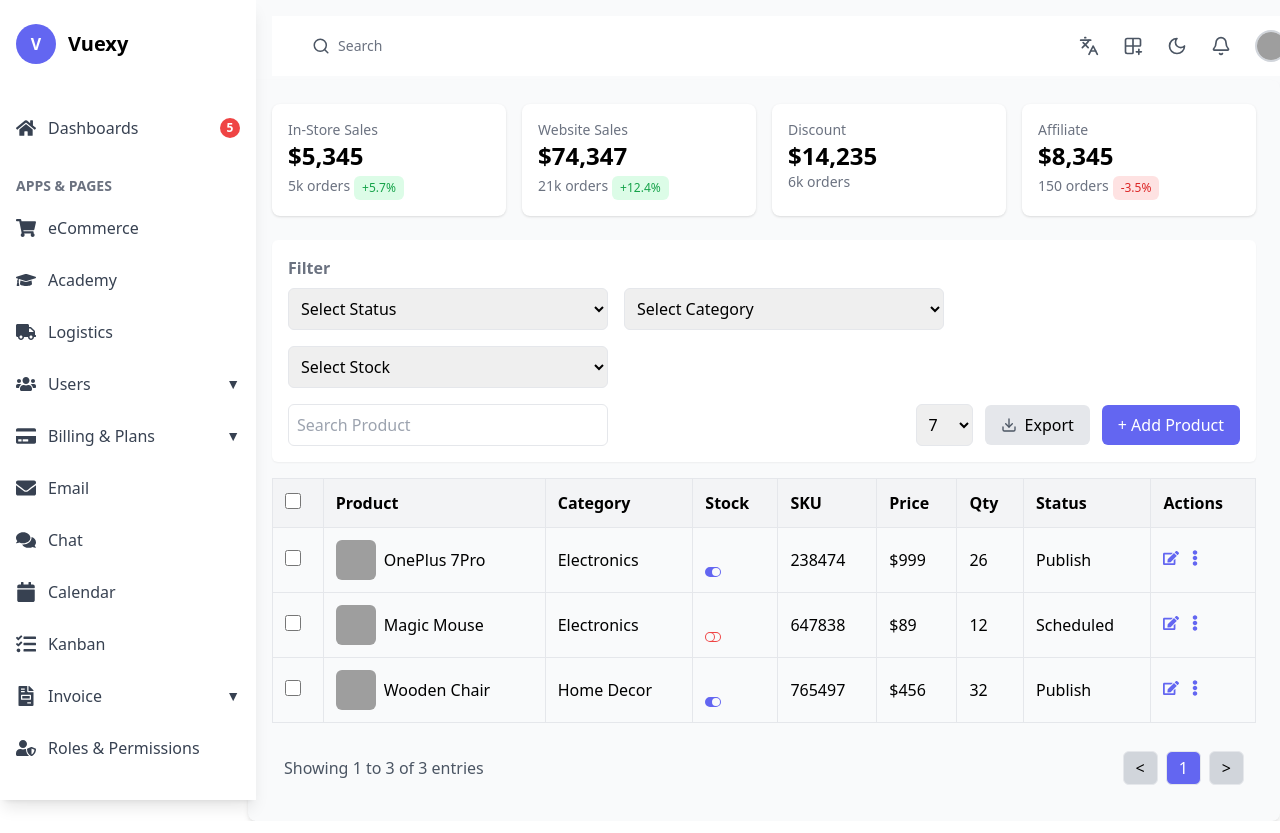
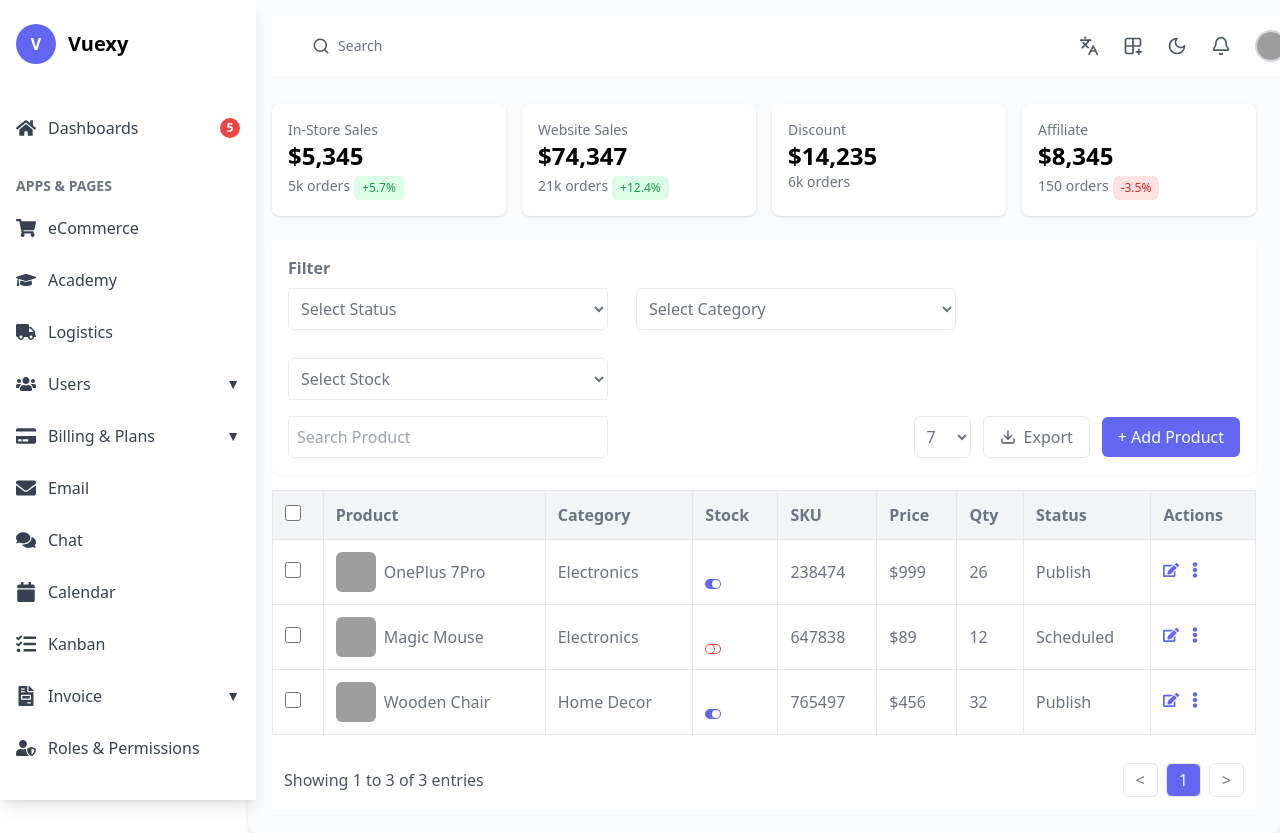
Before and after one commit to xnafi/dashboard, a React (Vite) app: page /ECommerceProductList in a window 1280 px wide. Built offline with nearby package versions, Linux system fonts and the light colour scheme; grey boxes are pictures that could not be loaded.

Commit message:
Global css

```diff
--- a/src/index.css
+++ b/src/index.css
@@ -1,3 +1,46 @@
 @tailwind base;
 @tailwind components;
 @tailwind utilities;
+
+@layer utilities {
+    .headings {
+      @apply text-3xl md:text-3xl lg:text-4xl xl:text-5xl 2xl:text-6xl font-extrabold uppercase;
+    }
+    .sub-heading {
+      @apply text-lg font-semibold text-gray-700 dark:text-gray-500;
+    }
+    .primary-text {
+      @apply text-sm md:text-base font-bold text-[#D3D3D3];
+    }
+    .primary_color {
+      @apply text-[#FFFFFF];
+    }
+    .para_text {
+      @apply text-sm lg:text-base
+    }
+    .secondary_color {
+      @apply text-[#DD4242];
+    }
+    .sub_color {
+      @apply text-[#6C6C6C];
+    }
+    .heading3{
+      @apply text-sm text-[#6C6C6C]
+    }
+    .container {
+      @apply px-4 mx-auto;
+    }
+    .div-dark {
+        @apply bg-white dark:bg-gray-800 ;
+    }
+    .div-text {
+        @apply text-gray-500 dark:text-gray-500 ;
+    }
+    .btn-text {
+        @apply text-gray-500 dark:text-gray-500 ;
+    }
+  }
+
+  .text_head {
+    line-height: 5rem;
+  }
--- a/src/pages/eCommerce/ECommerceProductList.tsx
+++ b/src/pages/eCommerce/ECommerceProductList.tsx
@@ -109,13 +109,14 @@ const ECommerceProductList = () => {
       </div>
 
       {/* Filter Section */}
-      <div className="mb-4 bg-white p-4 rounded-md shadow-sm">
+      <div className="div-dark">
+      <div className="mb-4 bg-white p-4 rounded-md shadow-sm div-dark div-text">
         <h3 className="text-gray-500 font-semibold mb-2">Filter</h3>
 
         {/* Status, Category, Stock - In One Line */}
-        <div className="flex gap-4 flex-wrap">
+        <div className="flex gap-7 flex-wrap">
           <select
-            className="border p-2 rounded-md w-80"
+            className="border p-2 rounded-md w-80 div-dark div-text dark:border-gray-700"
             value={selectedStatus}
             onChange={(e) => setSelectedStatus(e.target.value)}
           >
@@ -126,7 +127,7 @@ const ECommerceProductList = () => {
           </select>
 
           <select
-            className="border p-2 rounded-md w-80"
+            className="border p-2 rounded-md w-80 div-dark div-text dark:border-gray-700"
             value={selectedCategory}
             onChange={(e) => setSelectedCategory(e.target.value)}
           >
@@ -137,7 +138,7 @@ const ECommerceProductList = () => {
           </select>
 
           <select
-            className="border p-2 rounded-md w-80"
+            className="border p-2 rounded-md w-80  div-dark div-text dark:border-gray-700"
             value={selectedStock}
             onChange={(e) => setSelectedStock(e.target.value)}
           >
@@ -148,23 +149,23 @@ const ECommerceProductList = () => {
         </div>
 
         {/* Search Bar & Actions Row */}
-        <div className="mt-4 flex flex-wrap justify-between items-center">
+        <div className="mt-4 flex flex-wrap justify-between items-center ">
           <input
             type="text"
             placeholder="Search Product"
-            className="border p-2 rounded-md w-80"
+            className="border p-2 rounded-md w-80 div-dark div-text dark:border-gray-700"
             value={searchQuery}
             onChange={(e) => setSearchQuery(e.target.value)}
           />
 
           <div className="flex items-center gap-3">
-            <select className="border p-2 rounded-md">
+            <select className="border p-2 rounded-md div-dark div-text dark:border-gray-700">
               <option value="7">7</option>
               <option value="10">10</option>
               <option value="20">20</option>
             </select>
 
-            <button className="bg-gray-200 text-black px-4 py-2 rounded-md flex items-center gap-2">
+            <button className="bg-gray-200 text-black px-4 py-2 rounded-md flex items-center gap-2 div-dark div-text border dark:border-gray-700">
   <FiDownload className="text-gray-600" /> Export
 </button>
             <button className="bg-indigo-500 text-white px-4 py-2 rounded-md">
@@ -176,29 +177,29 @@ const ECommerceProductList = () => {
 
       {/* Product Table */}
       <div className="overflow-x-auto">
-        <table className="w-full border-collapse border border-gray-200">
-          <thead className="bg-gray-100">
+        <table className="w-full border-collapse border border-gray-200 div-dark div-text dark:border-gray-700">
+          <thead className="bg-gray-100 dark:bg-gray-800">
             <tr className="text-left">
-              <th className="p-3 border">
+              <th className="p-3 border dark:border-gray-700">
                 <input type="checkbox" className="w-4 h-4" />
               </th>
-              <th className="p-3 border">Product</th>
-              <th className="p-3 border">Category</th>
-              <th className="p-3 border">Stock</th>
-              <th className="p-3 border">SKU</th>
-              <th className="p-3 border">Price</th>
-              <th className="p-3 border">Qty</th>
-              <th className="p-3 border">Status</th>
-              <th className="p-3 border">Actions</th>
+              <th className="p-3 border dark:border-gray-700">Product</th>
+              <th className="p-3 border dark:border-gray-700">Category</th>
+              <th className="p-3 border dark:border-gray-700">Stock</th>
+              <th className="p-3 border dark:border-gray-700">SKU</th>
+              <th className="p-3 border dark:border-gray-700">Price</th>
+              <th className="p-3 border dark:border-gray-700">Qty</th>
+              <th className="p-3 border dark:border-gray-700">Status</th>
+              <th className="p-3 border dark:border-gray-700">Actions</th>
             </tr>
           </thead>
           <tbody>
             {displayedProducts.map((product) => (
               <tr
                 key={product.id}
-                className="border hover:bg-gray-100 transition"
+                className="border dark:border-gray-700 hover:bg-gray-100 transition"
               >
-                <td className="p-3 border">
+                <td className="p-3 border dark:border-gray-700">
                   <input type="checkbox" className="w-4 h-4" />
                 </td>
                 <td className="p-3 flex items-center gap-2">
@@ -209,7 +210,7 @@ const ECommerceProductList = () => {
                   />
                   <span>{product.name}</span>
                 </td>
-                <td className="p-3 border">{product.category}</td>
+                <td className="p-3 border dark:border-gray-700">{product.category}</td>
                 <td
   className="p-3  cursor-pointer flex items-center justify-between"
   onClick={() => toggleStock(product.id)}
@@ -226,11 +227,11 @@ const ECommerceProductList = () => {
     </>
   )}
 </td>
-                <td className="p-3 border">{product.sku}</td>
-                <td className="p-3 border">${product.price}</td>
-                <td className="p-3 border">{product.qty}</td>
-                <td className="p-3 border">{product.status}</td>
-                <td className="p-3 border">
+                <td className="p-3 border dark:border-gray-700">{product.sku}</td>
+                <td className="p-3 border dark:border-gray-700">${product.price}</td>
+                <td className="p-3 border dark:border-gray-700">{product.qty}</td>
+                <td className="p-3 border dark:border-gray-700">{product.status}</td>
+                <td className="p-3 border dark:border-gray-700">
                   <button className="text-indigo-500 hover:text-indigo-700">
                     <div className="flex items-center gap-2">
                       <FaEdit />
@@ -255,8 +256,8 @@ const ECommerceProductList = () => {
           <button
             onClick={() => setCurrentPage((prev) => Math.max(prev - 1, 1))}
             disabled={currentPage === 1}
-            className={`px-3 py-1 rounded-md border ${
-              currentPage === 1 ? "bg-gray-300" : "bg-white hover:bg-gray-200"
+            className={`px-3 py-1 rounded-md border dark:border-gray-700 ${
+              currentPage === 1 ? "bg-gray-300 div-text div-dark" : "bg-white hover:bg-gray-200"
             }`}
           >
             {"<"}
@@ -265,9 +266,9 @@ const ECommerceProductList = () => {
             <button
               key={index}
               onClick={() => setCurrentPage(index + 1)}
-              className={`px-3 py-1 rounded-md border ${
+              className={`px-3 py-1 rounded-md border dark:border-gray-700 ${
                 currentPage === index + 1
-                  ? "bg-indigo-500 text-white"
+                  ? "bg-indigo-500 text-white "
                   : "bg-white hover:bg-gray-200"
               }`}
             >
@@ -279,10 +280,10 @@ const ECommerceProductList = () => {
               setCurrentPage((prev) => Math.min(prev + 1, totalPages))
             }
             disabled={currentPage === totalPages}
-            className={`px-3 py-1 rounded-md border ${
+            className={`px-3 py-1 rounded-md border dark:border-gray-700 ${
               currentPage === totalPages
-                ? "bg-gray-300"
-                : "bg-white hover:bg-gray-200"
+                ? "bg-gray-300 div-text div-dark"
+                : "bg-white hover:bg-gray-200 div-text div-dark"
             }`}
           >
             {">"}
@@ -290,6 +291,7 @@ const ECommerceProductList = () => {
         </div>
       </div>
     </div>
+    </div>
   );
 };
 
```
Also changed, not shown: src/pages/eCommerce/ECommerceManageReview.tsx (+15 -15 lines).
